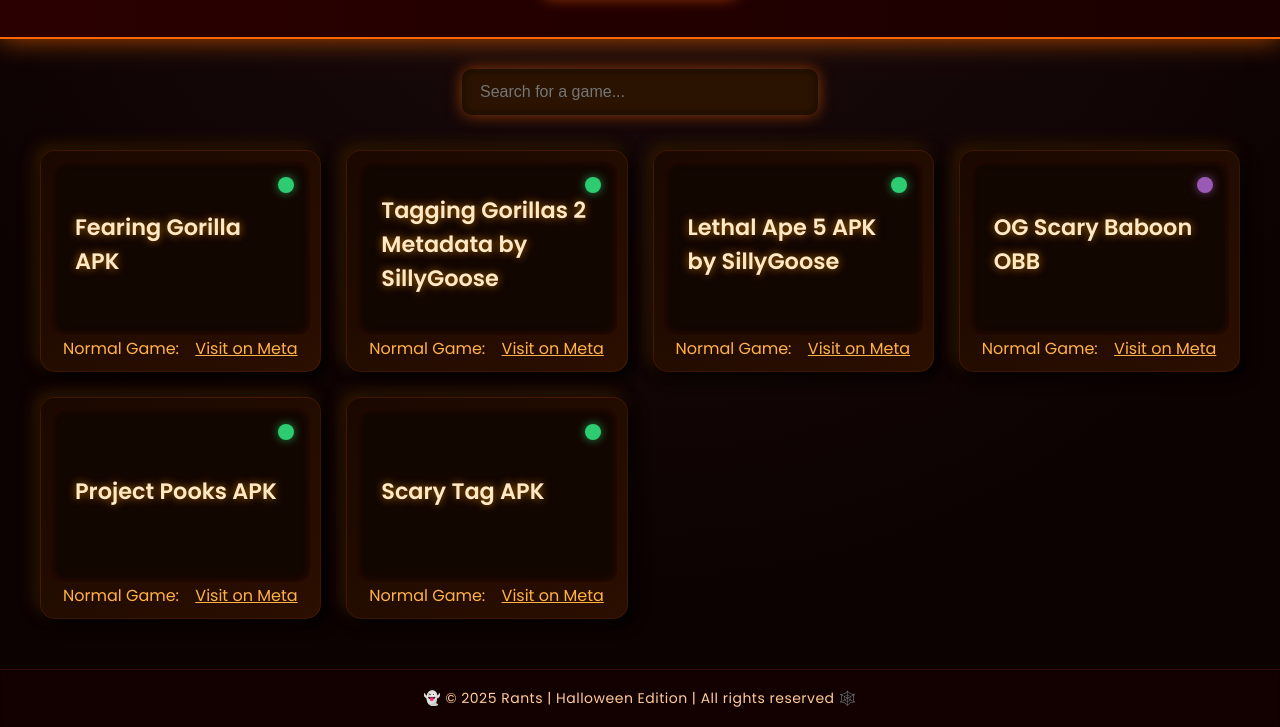
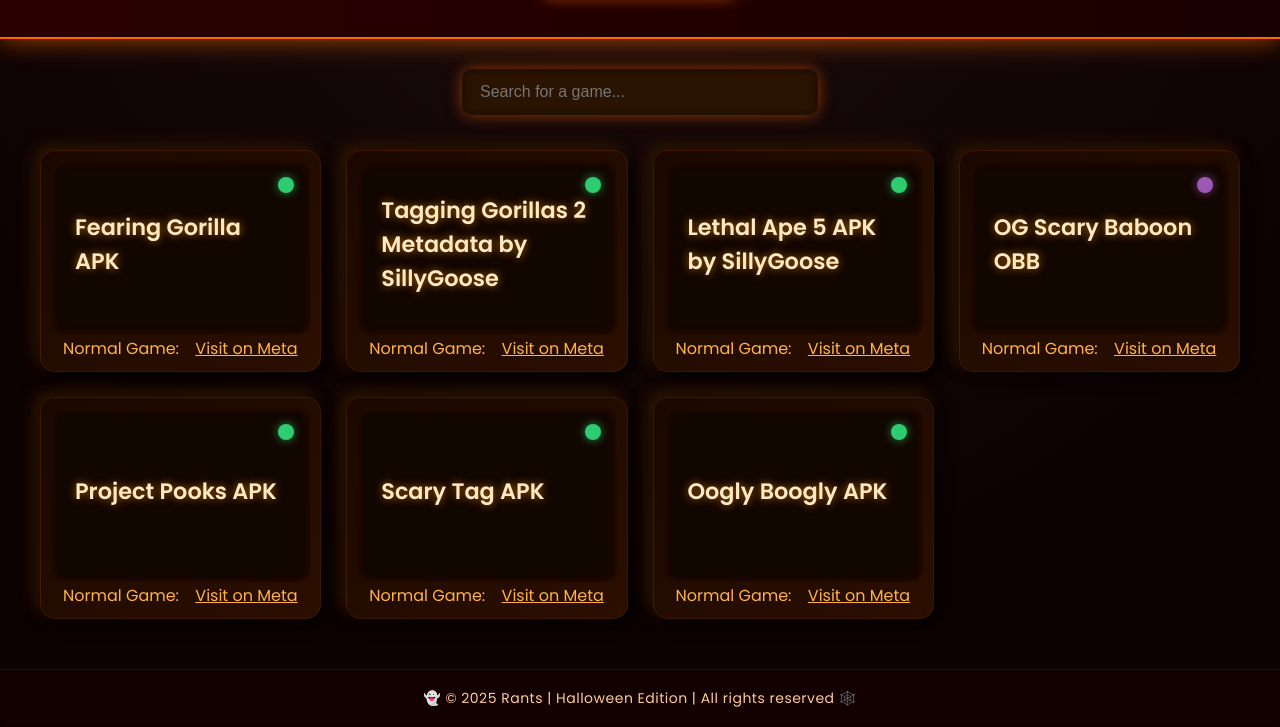
Before and after one commit to rantsszi/rants-mods, a plain HTML site: page index.html in a window 1280 px wide. Shown: the part 175-902 px from the top of the page. Drawn offline with Linux system fonts and the light colour scheme.

Commit message:
Update index.html

```diff
--- a/index.html
+++ b/index.html
@@ -277,7 +277,6 @@
       </a>
     </div>
 
-
     <div class="platform">
       <a href="https://gofile.io/d/iXLrDb" class="game-link" target="_blank" rel="noopener noreferrer">
         <div class="game-card">
@@ -303,6 +302,20 @@
         Visit on Meta
       </a>
     </div>
+
+
+    <div class="platform">
+      <a href="https://gofile.io/d/iXLrDb" class="game-link" target="_blank" rel="noopener noreferrer">
+        <div class="game-card">
+          <div class="status-circle green"></div>
+          <div class="game-title">Oogly Boogly APK</div>
+        </div>
+      </a>
+      <span class="game-status">Normal Game:</span>
+      <a href="https://www.meta.com/en-gb/experiences/ooglyboogly/6755960357813543/" target="_blank" rel="noopener noreferrer" class="game-status">
+        Visit on Meta
+      </a>
+    </div>
   </div>
 
   <footer>
```
